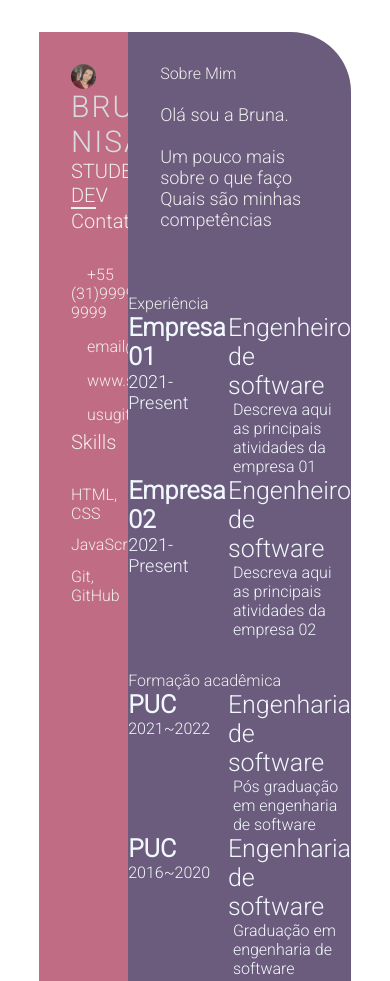
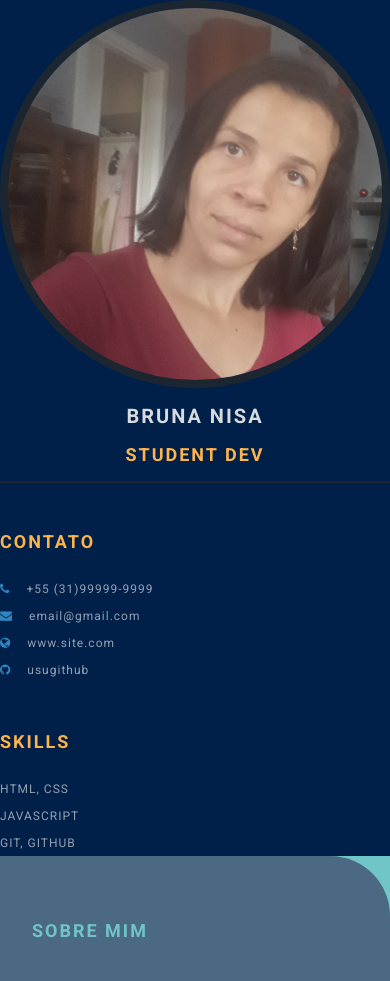
Before and after one commit to bruNisa/bruNisa.github.io, a plain HTML site: page index.html in a window 390 px wide. Shown: the top 981 px of the page. Drawn offline with Linux system fonts and the light colour scheme.

Commit message:
feature: css style (#6)
Co-authored-by: bruNisa <bnisa.dev@hotmail.com>

```diff
--- a/index.html
+++ b/index.html
@@ -5,12 +5,20 @@
         <meta charset="UTF-8">
         <meta http-equiv="X-UA-Compatible" content="IE=edge">
         <meta name="viewport" content="width=device-width, initial-scale=1.0">
+        <title>Bruna Nisa CV</title>
 
+        <!-- Google font  -->
         <link rel="preconnect" href="https://fonts.googleapis.com">
         <link rel="preconnect" href="https://fonts.gstatic.com" crossorigin>
-        <link href="https://fonts.googleapis.com/css2?family=Roboto:wght@300&display=swap" rel="stylesheet">
+        <link
+            href="https://fonts.googleapis.com/css2?family=Roboto:ital,wght@0,100;0,300;0,400;0,700;1,100;1,300;1,400;1,700&display=swap"
+            rel="stylesheet">
 
-        <title>Bruna Nisa CV</title>
+        <!-- font-awesome -->
+        <link rel="stylesheet"
+            href="https://cdnjs.cloudflare.com/ajax/libs/font-awesome/4.7.0/css/font-awesome.min.css">
+
+        <!-- Custom CSS -->
 
         <link rel="stylesheet" href="style.css">
     </head>
@@ -59,7 +67,7 @@
                             <br>Quais são minhas competências
                         </p>
                     </section>
-                </div>
+
                     <section class="experience-gap">
                         <div class="right-title">Experiência</div>
                         <div class="experience-contents">
@@ -135,6 +143,7 @@
                             </div>
                         </div>
                     </section>
+                </div>
             </section>
         </main>
     </body>
--- a/style.css
+++ b/style.css
@@ -4,6 +4,10 @@
     box-sizing: border-box;
     list-style: none;
     font-family: 'Roboto', sans-serif;
+}
+
+body {
+    background-color: #70c6c7;
 }
 
 .resume-contents {
@@ -17,28 +21,29 @@
 .left-section {
     grid-column: span 2;
     height: 100%;
-    background-color: #c06c84;
+    background-color: #00204A;
 }
 
 .right-section {
     grid-column: span 5;
     height: 100%;
-    background-color: #6b5b7c;
+    background-color: #4B6982;
     border-radius: 0px 60px 0px 0px;
 }
 
-.left-section-contents{
+.left-section-content{
     padding: 2rem 2rem;
 }
 
 .profile {
     width: 100%;
-    border-bottom: 2px solid #eeeeee;
+    border-bottom: 2px solid #1B2631;
 }
 
 .profile .profile-image {
     width: 100%;
-    border-radius: 100%;
+    border-radius: 50%;
+    border: 8px solid #1B2631;
 }
 
 .name {
@@ -46,19 +51,31 @@
     font-size: 30px;
     letter-spacing: 2px;
     text-transform: uppercase;
+    text-align: center;
+    font-weight: bold;
+    padding: 1rem 0;
 }
 
 .profession {
-    color: #eeeeee;
+    color: #FDB44B;
     font-size: 20px;
     text-transform: uppercase;
     text-align: center;
+    letter-spacing: 2px;
+    font-weight: bold;
+    padding-bottom: 1rem;
 }
 
 /* .contact-info { border-bottom: 2px solid #1B2631; } */
 .left-title {
-    color: #eeeeee;
+    color: #FDB44B;
     font-size: 20px;
+    letter-spacing: 2px;
+    text-transform: uppercase;
+    font-weight: bold;
+    display: flex;
+    align-items: center;
+    padding-top: 3rem;
 }
 
 .contact-info ul {
@@ -68,14 +85,18 @@
 .contact-info ul li,
 .references ul li {
     padding: .4rem 0;
-    color: #eeeeee;
+    display: flex;
+    align-items: center;
+    color: #d6dbdfaf;
+    letter-spacing: 1px;
+    font-size: 18px;
 }
 
 .contact-info ul li i,
 .references ul li i {
     padding-right: 1rem;
     font-size: 18px;
-    color: #eeeeee;
+    color: #2E86C1;
 }
 
 .skills ul {
@@ -83,15 +104,46 @@
 }
 .skills ul li p {
     padding: .4rem 0;
-    color: #eeeeee;
+    color: #d6dbdfaf;
+    font-size: 18px;
+    letter-spacing: 1px;
+    display: flex;
+    align-items: center;
+    text-transform: uppercase;
 }
+
+.referance-name {
+    padding-top: 1.5rem;
+    padding-bottom: .4rem;
+    font-size: 18px;
+    color: #F9E79F;
+    letter-spacing: 1px;
+    text-transform: uppercase;
+}
+
+.referance-profession {
+    font-size: 16px;
+    color: #d6dbdfaf;
+    letter-spacing: 1px;
+    /* text-transform: uppercase; */
+    padding-bottom: .4rem;
+}
+
 
 .right-section-contents {
     padding: 2rem 2rem;
 }
 
 .right-title {
-    color: #eeeeee;
+    color: #70C6C7;
+    font-size: 40px;
+    letter-spacing: 2px;
+    text-transform: uppercase;
+    font-weight: bold;
+    display: flex;
+    align-items: center;
+    padding: 2rem 0;
+    position: relative;
 }
 
 .gap {
@@ -99,7 +151,9 @@
 }
 .about-me-contents {
     font-size: 18px;
-    color: #eeeeee;
+    letter-spacing: 1px;
+    line-height: 2rem;
+    color: #F1F8FD;
 }
 
 .experience-contents,
@@ -116,23 +170,124 @@
 .awards-company-name {
     font-size: 25px;
     font-weight: bold;
+    text-transform: uppercase;
+    letter-spacing: 1px;
+    color: #FDB44B;
+    padding-bottom: .4rem;
 }
 
 .exp-time-period,
 .educationp-time-period,
 .awards-time-period {
     font-size: 18px;
+    letter-spacing: 1px;
+    line-height: 2rem;
 }
 
 .exp-position,
 .education-subject,
 .awards-name {
     font-size: 25px;
+    font-weight: bold;
+    text-transform: uppercase;
+    letter-spacing: 1px;
+    color: #FDB44B;
+    padding-bottom: .4rem;
 }
 
 .exp-desc,
 .education-desc,
 .awards-desc {
     font-size: 16px;
+    letter-spacing: 1px;
+    line-height: 1.5rem;
+    border-left: 3px solid #a5a3a3;
     padding-left: 5px;
 }
+
+/* Media queries */
+@media screen and (max-width:780px) {
+    .experience-contents,
+    .education-contents,
+    .awards-contents {
+        grid-template-columns: repeat(1, 1fr);
+    }
+}
+
+@media screen and (max-width:780px) {
+    .left-section {
+        grid-column: span 3;
+    }
+
+    .right-section {
+        grid-column: span 4;
+    }
+
+}
+
+@media screen and (max-width:1200px) {
+    .resume-contents {
+        grid-template-columns: repeat(1, 1fr);
+    }
+}
+
+@media screen and (max-width:390px) {
+    .resume-contents {
+        width: 100%;
+        margin: 0 auto;
+    }
+
+    .name {
+        font-size: 20px;
+    }
+
+    .profession {
+        font-size: 18px;
+    }
+
+    .left-title {
+        font-size: 18px;
+    }
+
+    .right-title {
+        font-size: 18px;
+    }
+
+    .contact-info ul li,
+    .references ul li {
+        font-size: 12px;
+    }
+
+    .contact-info ul li i,
+    .references ul li i {
+        /* padding-right: 1rem; */
+        font-size: 12px;
+    }
+
+    .skills ul li p {
+        font-size: 12px;
+    }
+
+    .about-me-contents {
+        font-size: 16px;
+        line-height: 1.5rem;
+    }
+
+    .exp-company-name,
+    .education-school-name,
+    .awards-company-name {
+        font-size: 18px;
+    }
+
+    .exp-time-period,
+    .educationp-time-period,
+    .awards-time-period {
+        font-size: 16px;
+    }
+
+    .exp-position,
+    .education-subject,
+    .awards-name {
+        font-size: 18px;
+    }
+}
```
Lines whose indentation alone changed are shown as unchanged.
